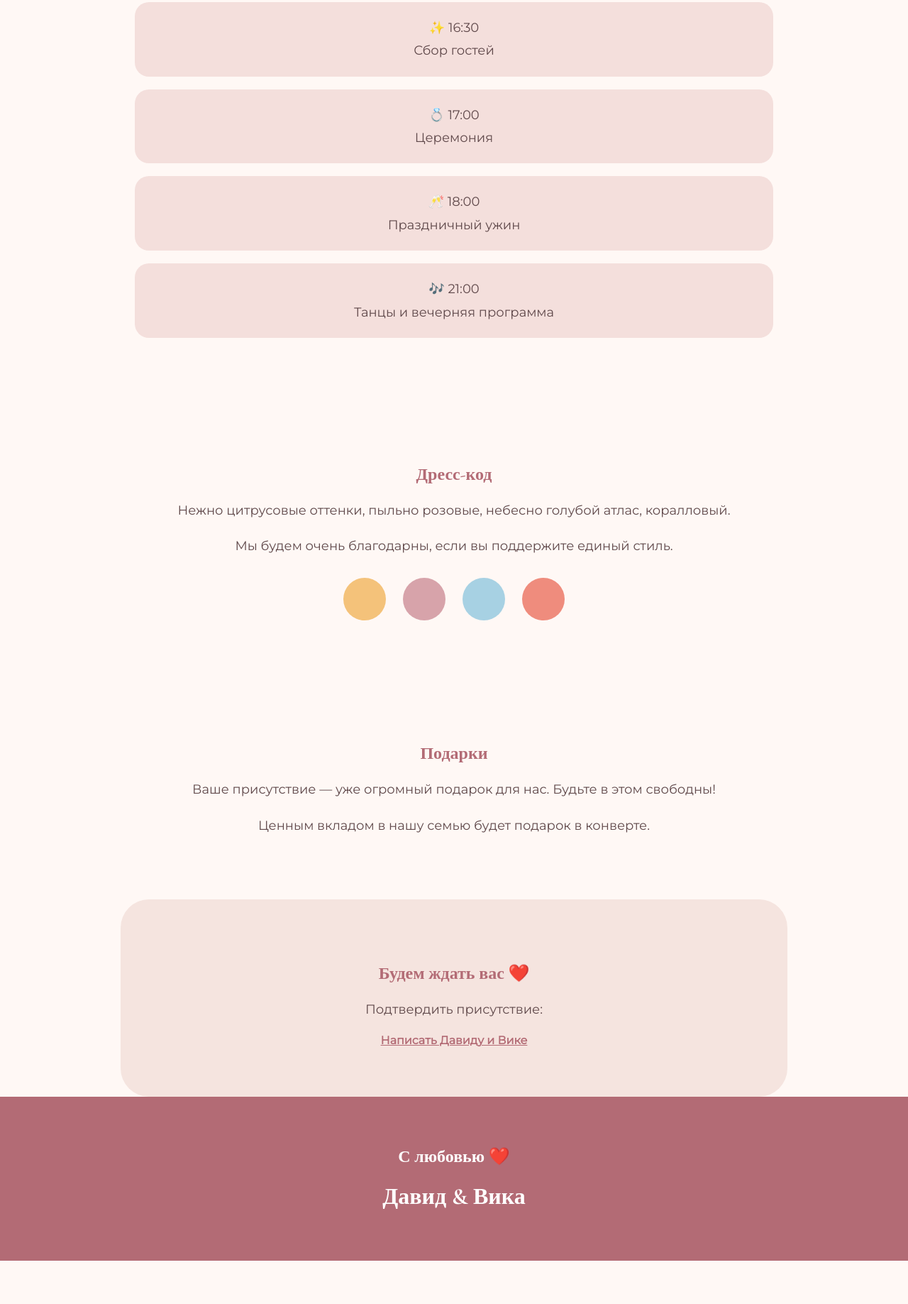
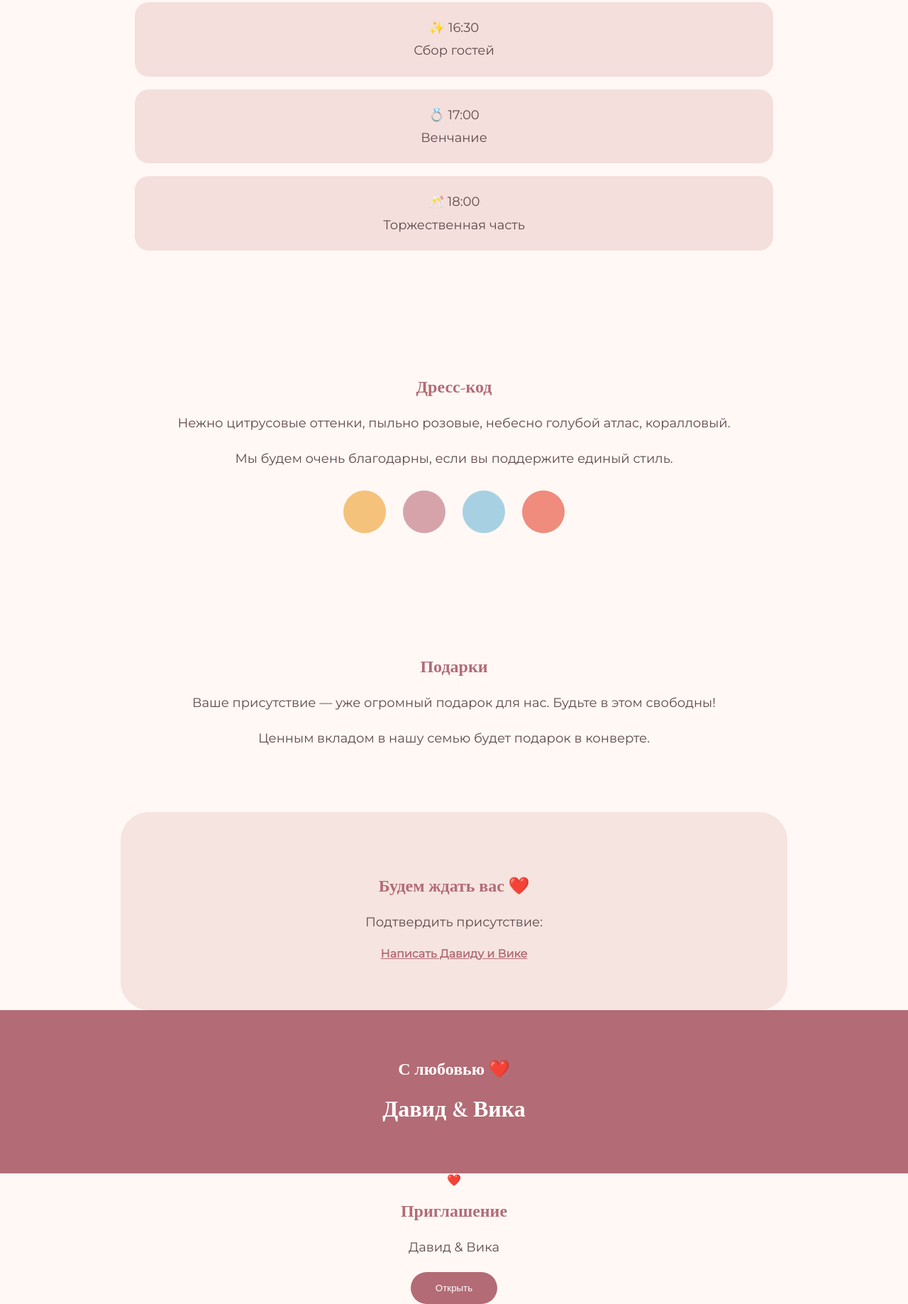
Before and after one commit to nevrax400/wedding001, a plain HTML site: page index.html in a window 1280 px wide. Shown: the part 1829-3666 px from the top of the page at 71% size. Before the commit the page ends 3605 px from the top, so only its background shows below. Drawn offline with nearby package versions, Linux system fonts and the light colour scheme.

Commit message:
index.html

```diff
--- a/index.html
+++ b/index.html
@@ -218,19 +218,13 @@
 
 <p>
 💍 17:00<br>
-Церемония
+Венчание
 </p>
 
 
 <p>
 🥂 18:00<br>
-Праздничный ужин
-</p>
-
-
-<p>
-🎶 21:00<br>
-Танцы и вечерняя программа
+Торжественная часть
 </p>
 
 
@@ -371,5 +365,31 @@
 
 
 </body>
+<div class="envelope" id="envelope">
+
+    <div class="paper">
+
+        <div class="seal">
+            ❤️
+        </div>
+
+        <h2>
+            Приглашение
+        </h2>
+
+        <p>
+            Давид & Вика
+        </p>
+
+        <button onclick="openEnvelope()">
+            Открыть
+        </button>
+
+    </div>
+
+</div>
+
+
+<div class="petals"></div>
 
 </html>
```
